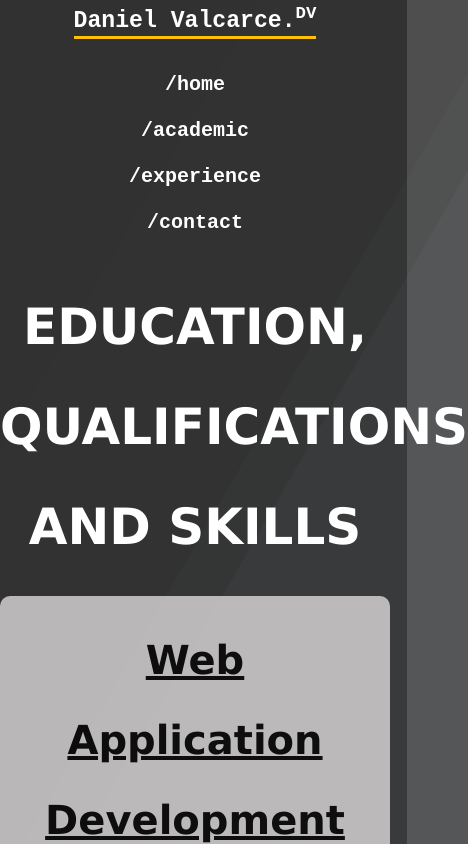
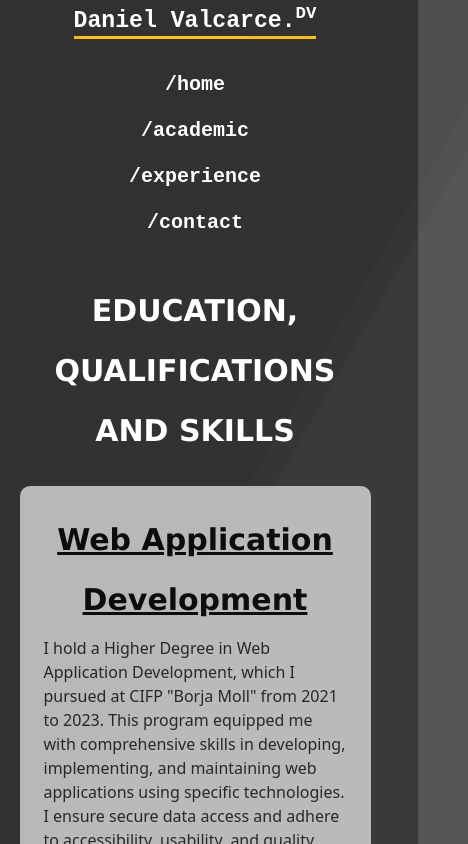
Before and after one commit to Danielfernandezvalcarce/daniel-valcarce-react, a React (Create React App) app: page /Academic in a window 390 px wide. Shown: the top 844 px of the page, 468 px wide, since content can reach past the window. Built offline with nearby package versions, Linux system fonts and the light colour scheme.

Commit message:
Responsive completo quitar /src /public

```diff
--- a/src/components/styles/Academic-DAW-Style.css
+++ b/src/components/styles/Academic-DAW-Style.css
@@ -28,3 +28,17 @@
     align-self: center;
     text-decoration: underline;
 }
+
+@media screen and (max-width: 630px) {
+    #tituloDAW{
+        font-size: 30px;
+        font-weight: bold;
+        font-family: Verdana, Geneva, Tahoma, sans-serif;
+        line-height: 2;
+        text-align: center;
+        margin-bottom: 2%;
+        color: black;
+        align-self: center;
+        text-decoration: underline;
+    }
+}
--- a/src/components/styles/FooterStyle.css
+++ b/src/components/styles/FooterStyle.css
@@ -67,6 +67,13 @@ footer{
   align-items: center;
 }
 
+#esp{
+    margin-bottom: 10px;
+    display: flex;
+    flex-direction: column;
+    align-items: center;
+}
+
 #tyc {
   width: 100%;
 }
--- a/src/components/styles/ProjectsStyle.css
+++ b/src/components/styles/ProjectsStyle.css
@@ -27,7 +27,7 @@
 .technologies{
     display: flex;
     flex-direction: row;
-    width: max-content;
+    width: 100%;
     margin-top: 1%;
 }
 
--- a/src/views/Academic.jsx
+++ b/src/views/Academic.jsx
@@ -6,7 +6,7 @@ import "./styles/AcademicStyle.css";
 export function Academic() {
     return (
         <>
-            <main className="mx-auto col-12 col-md-10 offset-md-2">
+            <main id="AcademicMain" className="mx-auto col-12 col-md-10 offset-md-2">
                 <h4 id="educationTitle">EDUCATION, QUALIFICATIONS AND SKILLS</h4>
                 <AcademicDAW />
                 <AcademicSkills />
--- a/src/views/Experience.jsx
+++ b/src/views/Experience.jsx
@@ -4,7 +4,7 @@ import {Projects} from "../components/Projects"
 export function Experience() {
     return (
         <>
-            <main className="mx-auto col-12 col-md-10 offset-md-2">
+            <main id="mainExperience" className="mx-auto col-12 col-md-10 offset-md-2">
                 <h4 id="experienceTitle">EXPERIENCE</h4>
                 <Projects />
             </main>
--- a/src/views/styles/AcademicStyle.css
+++ b/src/views/styles/AcademicStyle.css
@@ -8,3 +8,25 @@
     margin-bottom: 2%;
     color: white;
 }
+
+@media screen and (max-width: 750px) {
+    #AcademicMain{
+        display: flex;
+        flex-direction: column;
+        align-items: center;
+        justify-content: center;
+        width: 90%;
+    }
+
+    #educationTitle{
+        font-size: 30px;
+        font-weight: bold;
+        font-family: Verdana, Geneva, Tahoma, sans-serif;
+        line-height: 2;
+        text-align: center;
+        margin-top: 8%;
+        margin-bottom: 2%;
+        color: white;
+        width: 80%;
+    }
+}
--- a/src/views/styles/ContactStyle.css
+++ b/src/views/styles/ContactStyle.css
@@ -4,8 +4,8 @@
     align-items: center;
     justify-content: center;
     text-align: center;
-    margin-top: 10%;
-    margin-bottom: 10%;
+    margin-top: 20%;
+    margin-bottom: 20%;
     width: 100%;
     height: 100%;
     background-color: rgb(231, 228, 228);
--- a/src/views/styles/ExperienceStyle.css
+++ b/src/views/styles/ExperienceStyle.css
@@ -8,3 +8,25 @@
     margin-bottom: 2%;
     color: white;
 }
+
+@media screen and (max-width: 750px) {
+    #mainExperience{
+        display: flex;
+        flex-direction: column;
+        align-items: center;
+        justify-content: center;
+        width: 90%;
+    }
+
+    #experienceTitle{
+        font-size: 30px;
+        font-weight: bold;
+        font-family: Verdana, Geneva, Tahoma, sans-serif;
+        line-height: 2;
+        text-align: center;
+        margin-top: 8%;
+        margin-bottom: 2%;
+        color: white;
+        width: 80%;
+    }
+}
```
Also changed, not shown: 1 other file (tests, documents, lock files or other folders).
